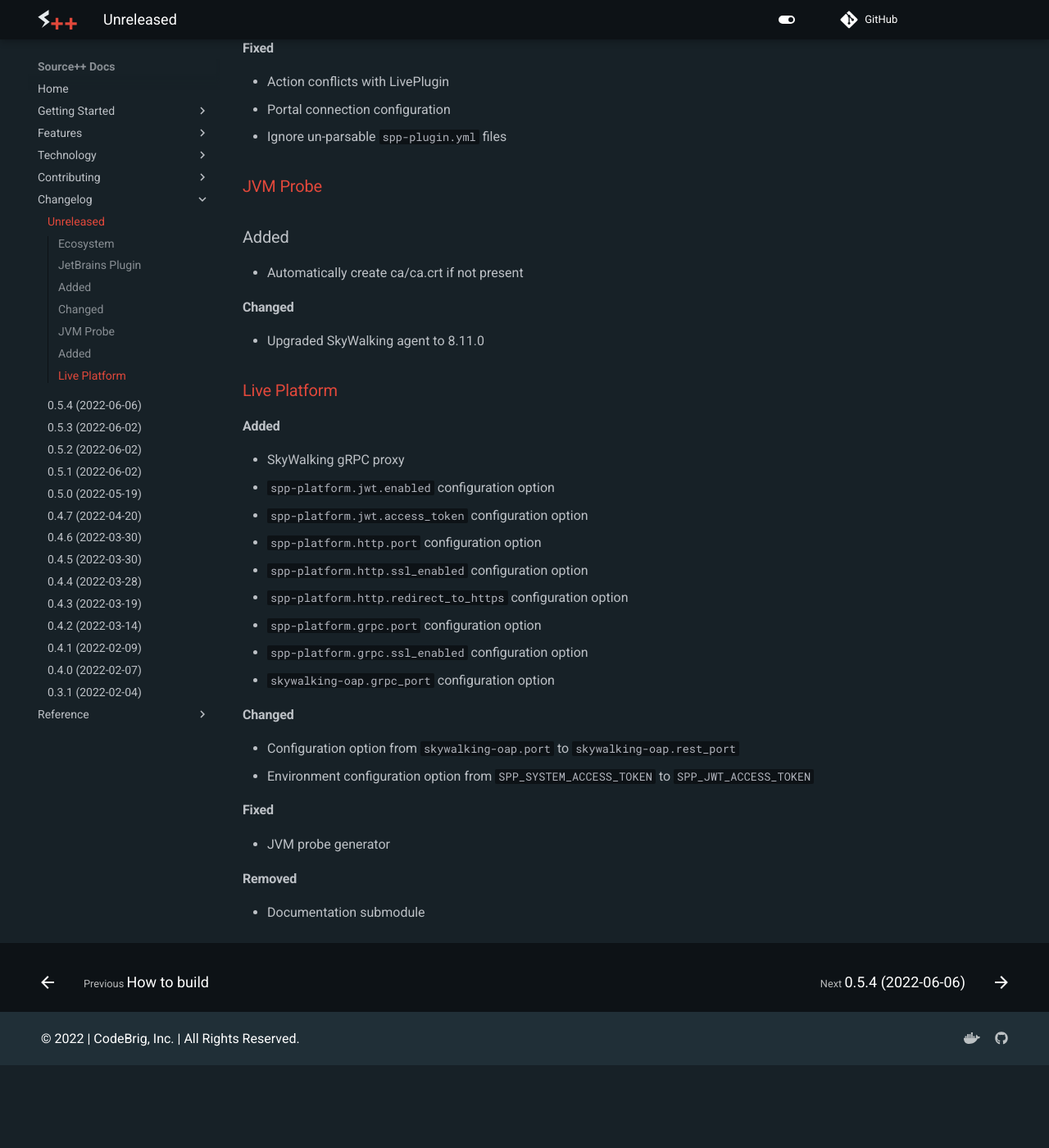
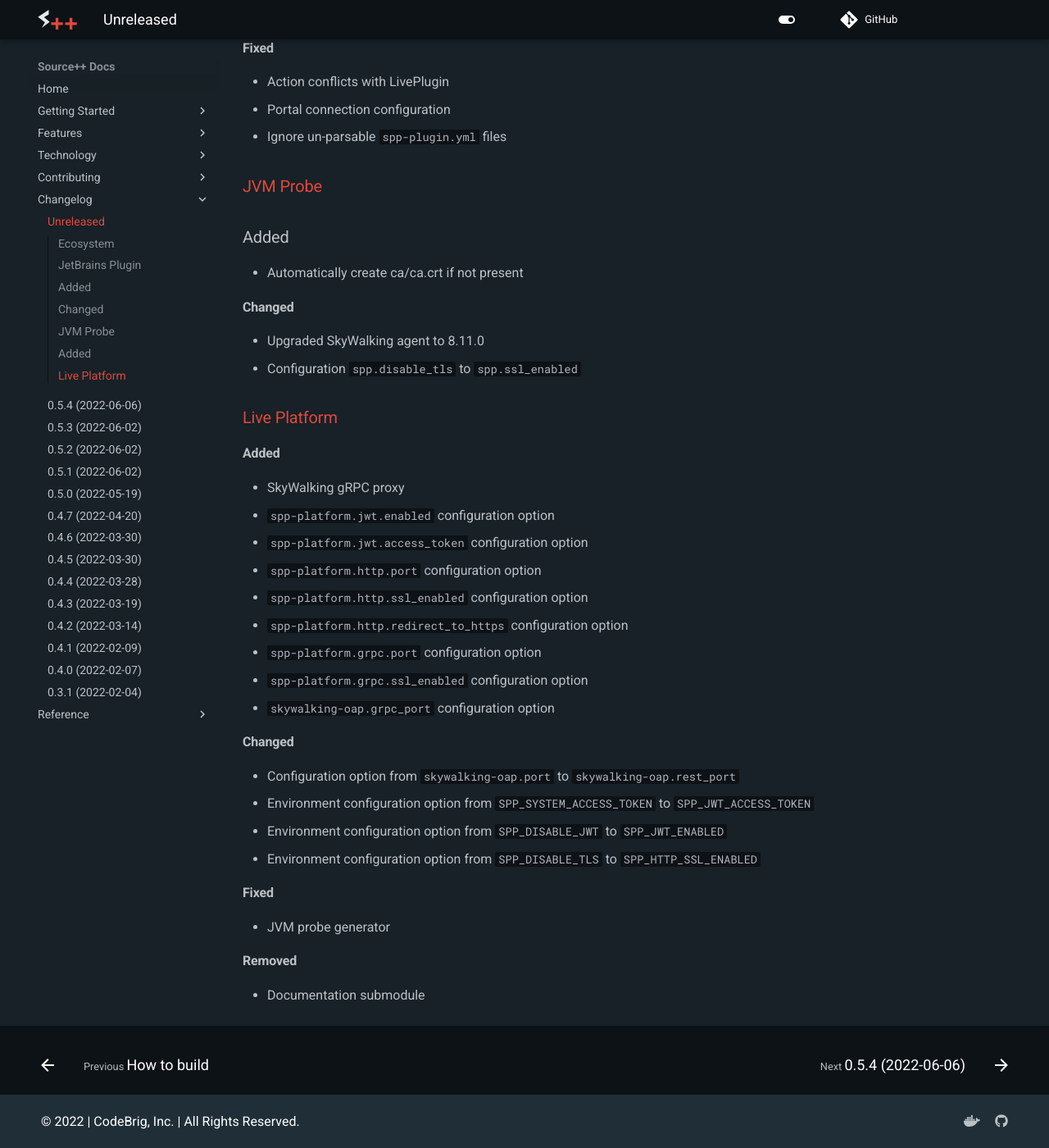
Before and after one commit to sourceplusplus/documentation, an MkDocs documentation site: the page built from docs/changelog/README.md, in a window 1280 px wide and 1400 px high, scrolled down 566 px. Shown: the whole window at 82% size. Built offline with MkDocs 1.6.1 and Material for MkDocs 9.7.7, drawn with Linux system fonts in a browser that asks for light colours; comment, search, counter and statistics services are not loaded; the version menu is left out; before the commit the page ends 1865 px from its top, so only the background shows below that.

Commit message:
SPP_DISABLE_JWT/SPP_DISABLE_TLS

```diff
--- a/docs/changelog/README.md
+++ b/docs/changelog/README.md
@@ -26,6 +26,7 @@
 
 #### Changed
 - Upgraded SkyWalking agent to 8.11.0
+- Configuration `spp.disable_tls` to `spp.ssl_enabled`
 
 ### [Live Platform](https://github.com/sourceplusplus/live-platform)
 
@@ -43,6 +44,8 @@
 #### Changed
 - Configuration option from `skywalking-oap.port` to `skywalking-oap.rest_port`
 - Environment configuration option from `SPP_SYSTEM_ACCESS_TOKEN` to `SPP_JWT_ACCESS_TOKEN`
+- Environment configuration option from `SPP_DISABLE_JWT` to `SPP_JWT_ENABLED`
+- Environment configuration option from `SPP_DISABLE_TLS` to `SPP_HTTP_SSL_ENABLED`
 
 #### Fixed
 - JVM probe generator
```
